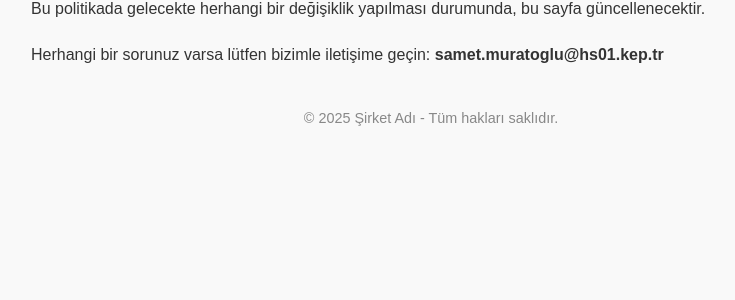
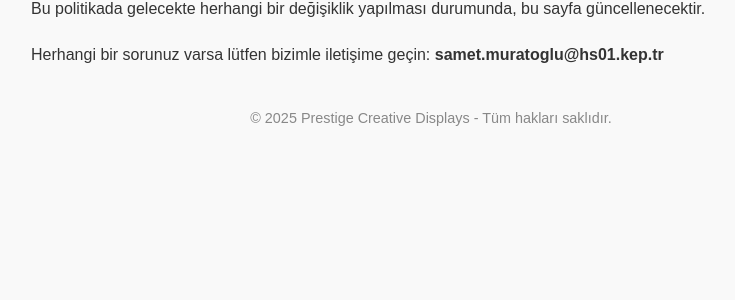
Before and after one commit to furkancanisci/entry_project, a Django app: page /privacy-policy/ in a window 1280 px wide. Shown: the part 333-633 px from the top of the page, without its empty margins (209-944 px from the left). Run offline with Django 5.2, Linux system fonts and the light colour scheme.

Commit message:
Update privacy_policy.html

```diff
--- a/entryapp/templates/entryapp/privacy_policy.html
+++ b/entryapp/templates/entryapp/privacy_policy.html
@@ -60,7 +60,7 @@
   </p>
 
   <footer>
-    © 2025 Şirket Adı - Tüm hakları saklıdır.
+    © 2025 Prestige Creative Displays - Tüm hakları saklıdır.
   </footer>
 
 </body>
```
